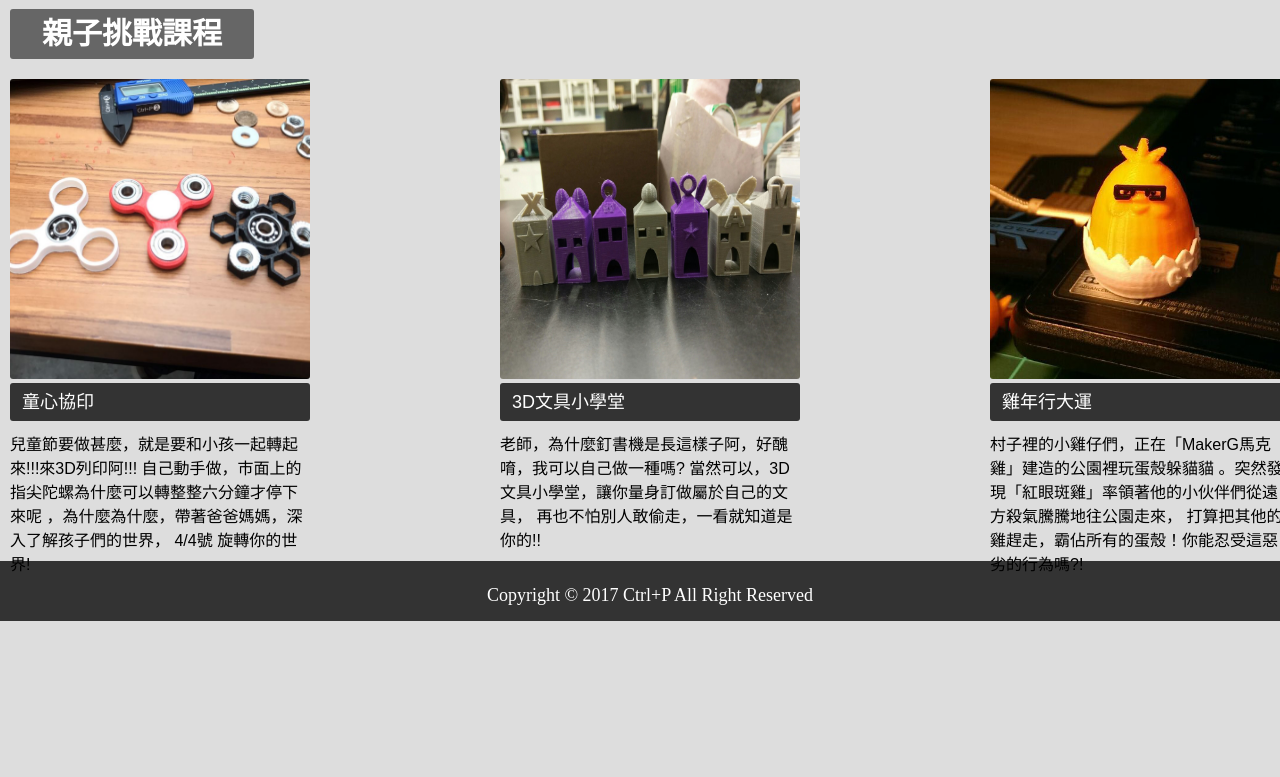
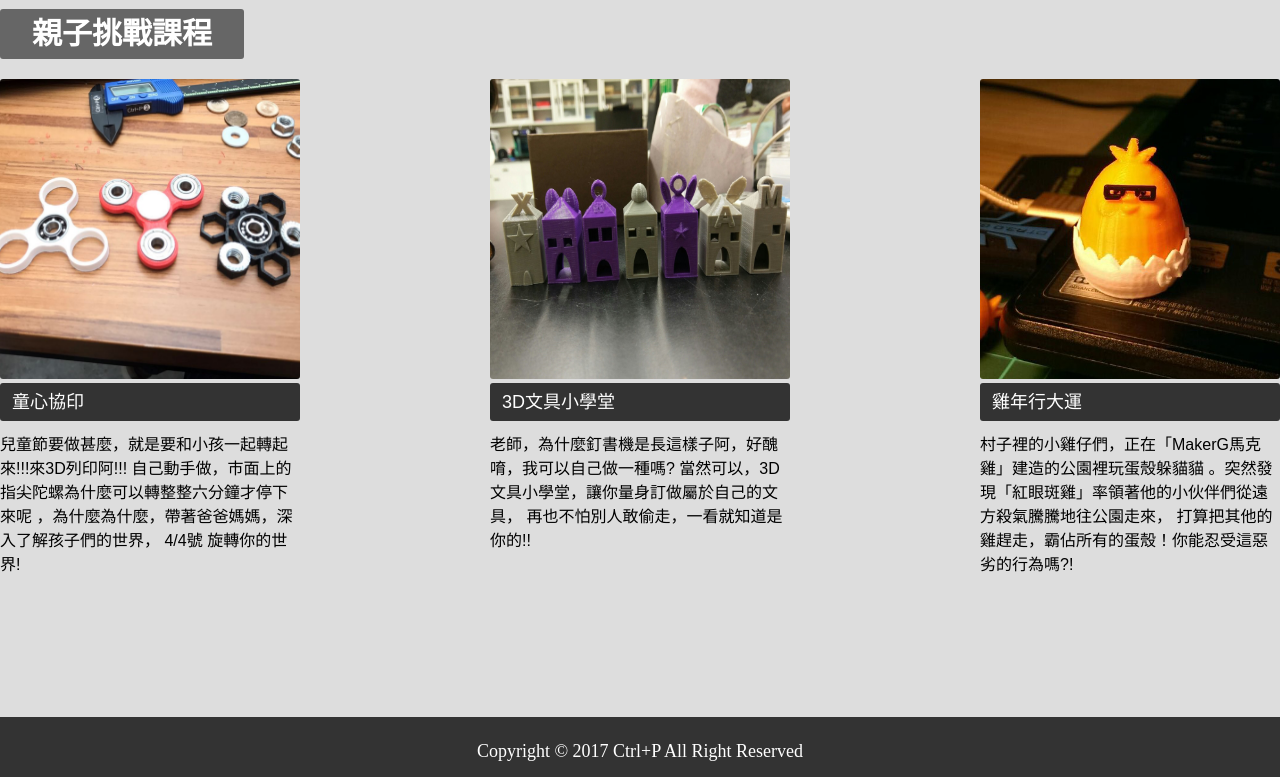
Before and after one commit to FrankZTH/HW2, a plain HTML site: page index.html in a window 1280 px wide. Shown: the part 913-1690 px from the top of the page. Before the commit the page ends 1534 px from the top, so only its background shows below. Drawn offline with Linux system fonts and the light colour scheme.

Commit message:
Add files via upload

```diff
--- a/css/style.css
+++ b/css/style.css
@@ -14,10 +14,10 @@ body {
   position: relative;                 隨著螢幕大小改變
   margin-top: 53px;
 }*/
-.container{
+.top,.contain{
   margin: 0px auto;
   width: 1300px;
-  height: 1500px;
+  height: 1300px;
 }
 
 h1,h2{
@@ -152,6 +152,7 @@ a {
   clear: both;
   background-color: #333;
   height: 60px;
+  width:
 }
 .footer p{
   position: relative;
```
